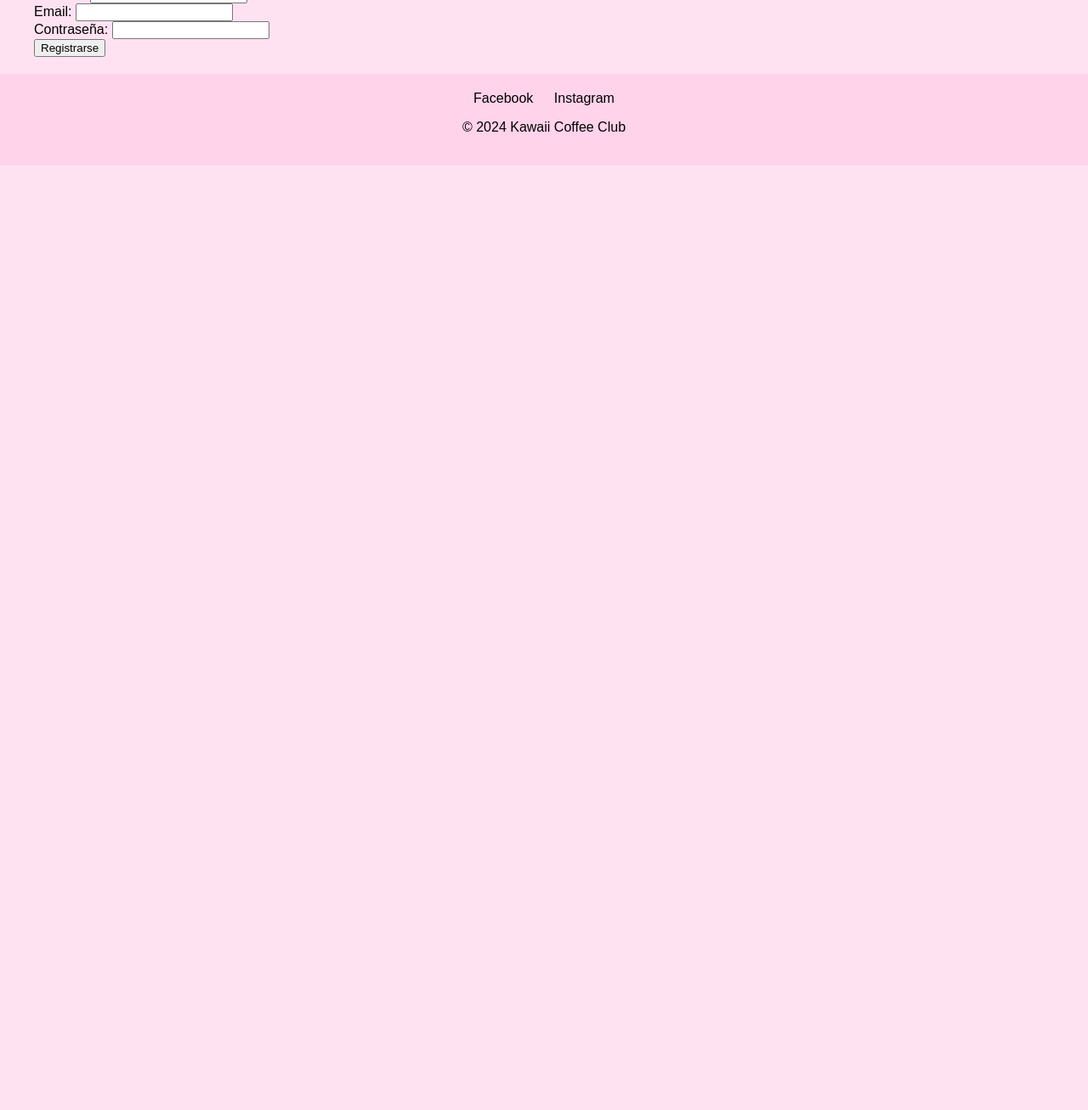
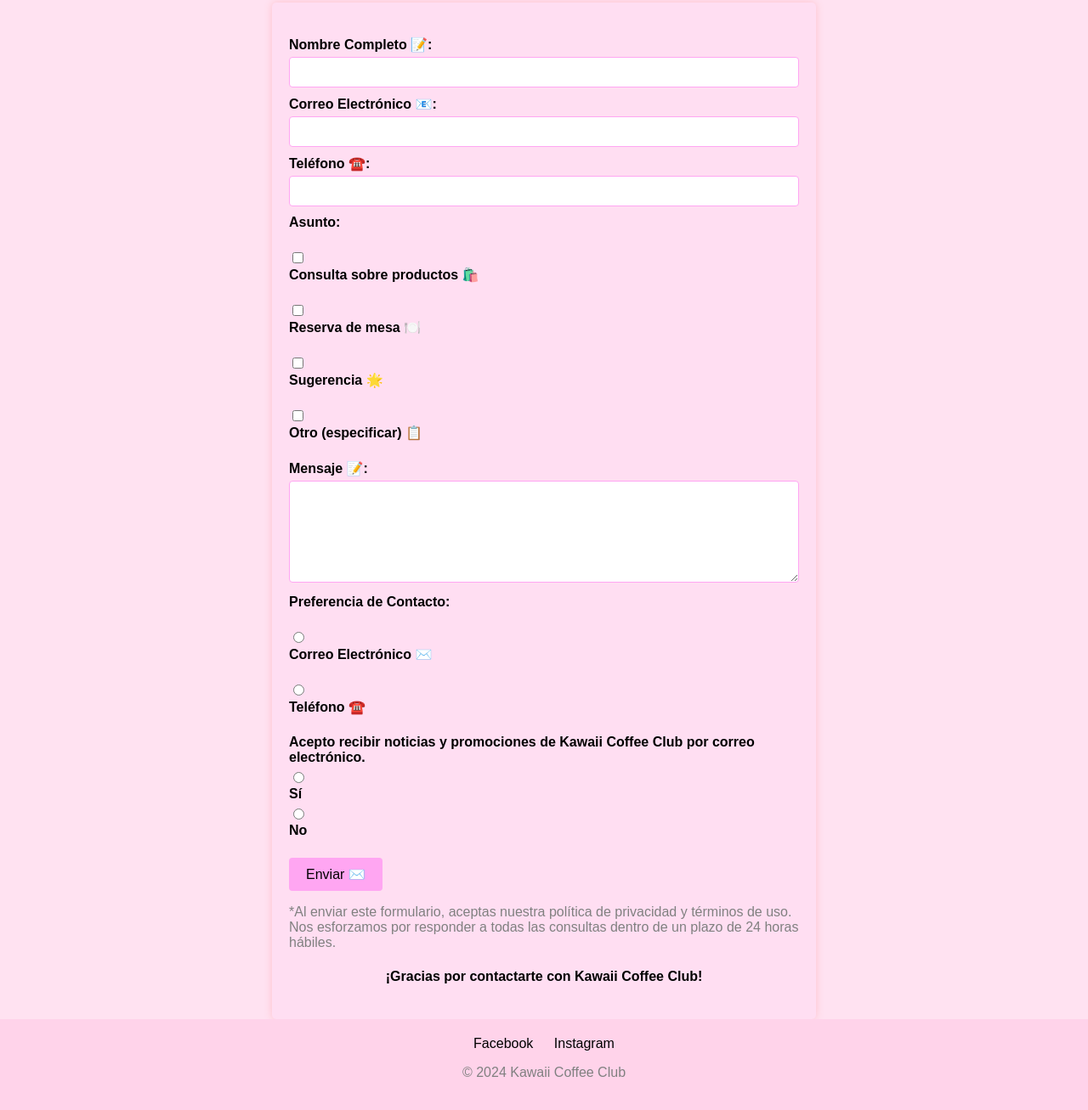
Before and after one commit to Camilaaat/kawaiicoffeclub, a plain HTML site: page contacto.html in a window 1280 px wide. Shown: the part 219-1526 px from the top of the page at 85% size. Before the commit the page ends 800 px from the top, so only its background shows below. Drawn offline with Linux system fonts and the light colour scheme.

Commit message:
trabajar form newsletter animaciones

```diff
--- /dev/null
+++ b/clientes-style.css
@@ -0,0 +1,27 @@
+h1, h2, h4 ,p {
+    text-align: center;
+    margin: 0 auto; /* Centra los encabezados */
+}
+.grid-container {
+    display: grid;
+    grid-template-columns: repeat(3, 1fr); /* 3 columnas con igual ancho */
+    gap: 10px; /* Espacio entre las imágenes */
+    max-width: 800px;
+    margin: 20px auto;
+    padding: 20px;
+    background-color: #fff;
+    border-radius: 5px;
+    box-shadow: 0 0 10px rgba(0, 0, 0, 0.1);
+}
+
+.grid-item {
+    overflow: hidden; /* Asegura que las imágenes no se salgan del contenedor */
+    border-radius: 5px;
+}
+
+.grid-item img {
+    width: 100%; /* Ajusta las imágenes al 100% del ancho del contenedor */
+    height: auto; /* Mantiene la proporción de la imagen */
+    display: block; /* Elimina espacios en blanco debajo de las imágenes */
+    border-radius: 5px; /* Borde redondeado */
+}
--- /dev/null
+++ b/contacto-style.css
@@ -0,0 +1,65 @@
+h2, h4 {
+    text-align: center;
+    color: black;
+}
+p{
+    color: grey;
+}
+#contacto {
+    max-width: 600px;
+    margin: 0 auto;
+    background-color: #ffdef2;
+    padding: 20px;
+    border-radius: 5px;
+    box-shadow: 0 0 10px pink;
+}
+
+form {
+    margin-top: 20px;
+}
+
+label {
+    display: block;
+    font-weight: bold;
+    margin-bottom: 5px;
+}
+
+input[type="text"],
+input[type="email"],
+input[type="tel"],
+textarea {
+    width: 100%;
+    padding: 8px;
+    margin-bottom: 10px;
+    border: 1px solid #ffa6f2;
+    border-radius: 4px;
+    box-sizing: border-box;
+    font-size: 1rem;
+}
+
+textarea {
+    height: 120px;
+}
+
+input[type="checkbox"],
+input[type="radio"] {
+    margin-right: 5px;
+}
+
+.submit-btn {
+    background-color: #ffa6f2;
+    color: black;
+    border: none;
+    padding: 10px 20px;
+    border-radius: 4px;
+    cursor: pointer;
+    font-size: 1rem;
+}
+
+.submit-btn:hover {
+    background-color:#ffaad7 ;
+    color: black;
+    border: 1px solid;
+    background: linear-gradient(grey);
+    transition: all 1s ease;
+}
--- a/contacto.html
+++ b/contacto.html
@@ -5,6 +5,8 @@
     <meta name="viewport" content="width=device-width, initial-scale=1.0">
     <title>Kawaii coffee club</title>
     <link rel="stylesheet" href="style.css">
+    <link rel="stylesheet" href="contacto-style.css">
+    <link rel="icon" href="img/iconkawaii.png">
 </head>
 <body>
     <header>
@@ -24,18 +26,55 @@
             </ul>
         </nav>
     </header>
+    <h2>Formulario de Contacto - Kawaii Coffee Club 💌🌸</h2>
+    <h4>Por favor, completa el siguiente formulario y nos pondremos en contacto contigo lo antes posible.</h4>
+    <section id="contacto">
+        <form action="#" method="POST">
+            <label for="nombre">Nombre Completo 📝:</label>
+            <input type="text" id="nombre" name="nombre" required><br>
 
-    <section id="contacto">
-        <h1>Contacto</h1>
-        <form>
-            <label for="nombre">Nombre:</label>
-            <input type="text" id="nombre" name="nombre" required><br>
-            <label for="email">Email:</label>
+            <label for="email">Correo Electrónico 📧:</label>
             <input type="email" id="email" name="email" required><br>
-            <label for="password">Contraseña:</label>
-            <input type="password" id="password" name="password" required><br>
-            <input type="submit" value="Registrarse">
+
+            <label for="telefono">Teléfono ☎️:</label>
+            <input type="tel" id="telefono" name="telefono" required><br>
+
+            <label>Asunto:</label><br>
+            <input type="checkbox" id="consulta" name="asunto" value="consulta" required>
+            <label for="consulta">Consulta sobre productos 🛍️</label><br>
+
+            <input type="checkbox" id="reserva" name="asunto" value="reserva" required>
+            <label for="reserva">Reserva de mesa 🍽️</label><br>
+
+            <input type="checkbox" id="sugerencia" name="asunto" value="sugerencia" required>
+            <label for="sugerencia">Sugerencia 🌟</label><br>
+
+            <input type="checkbox" id="otro" name="asunto" value="otro" required>
+            <label for="otro">Otro (especificar) 📋</label><br>
+
+            <label for="mensaje">Mensaje 📝:</label>
+            <textarea id="mensaje" name="mensaje" required></textarea><br>
+
+            <label>Preferencia de Contacto:</label><br>
+            <input type="radio" id="correo" name="preferencia" value="correo" required>
+            <label for="correo">Correo Electrónico ✉️</label><br>
+
+            <input type="radio" id="llamada" name="preferencia" value="llamada" required>
+            <label for="llamada">Teléfono ☎️</label><br>
+
+            <label>Acepto recibir noticias y promociones de Kawaii Coffee Club por correo electrónico.</label>
+            <input type="radio" id="acepto-promociones-si" name="acepto-promociones" value="si" required>
+            <label for="acepto-promociones-si">Sí</label>
+
+            <input type="radio" id="acepto-promociones-no" name="acepto-promociones" value="no" required>
+            <label for="acepto-promociones-no">No</label><br>
+
+            <button type="submit" class="submit-btn">Enviar ✉️</button>
         </form>
+        <div class="mensaje-aceptacion">
+            <p>*Al enviar este formulario, aceptas nuestra política de privacidad y términos de uso. Nos esforzamos por responder a todas las consultas dentro de un plazo de 24 horas hábiles.<br></p>
+            <h4>¡Gracias por contactarte con Kawaii Coffee Club!</h4>
+        </div>
     </section>
 
     <footer>
--- a/style.css
+++ b/style.css
@@ -39,10 +39,18 @@ nav {
     text-decoration: none;
     padding: 10px 20px;
     display: inline-block;
+    border-top-left-radius: 10px;
+    border-bottom-right-radius: 10px;
+    border-top-right-radius: 10px;
+    border-bottom-left-radius: 10px;
 }
 
 .nav-links a:hover {
     background-color:#ffaad7 ;
+    color: #ffffd8;
+    border: 1px solid;
+    background: linear-gradient(#ffffd8);
+    transition: all 0.8s ease;
 }
 
 .hamburger {
```
Also changed, not shown: acerca-de.html (+1 -0 lines), clientes.html (+27 -2 lines), index.html (+16 -2 lines), menu.html (+1 -0 lines), newsletter.html (added, +18 -0 lines), sucursales.html (+6 -5 lines), img/cliente 1.jpg (added), img/cliente 2.jpg (added), img/cliente 3.jpg (added), img/cliente 4.jpg (added), img/cliente 5.jpg (added), img/cliente 6.jpg (added).
